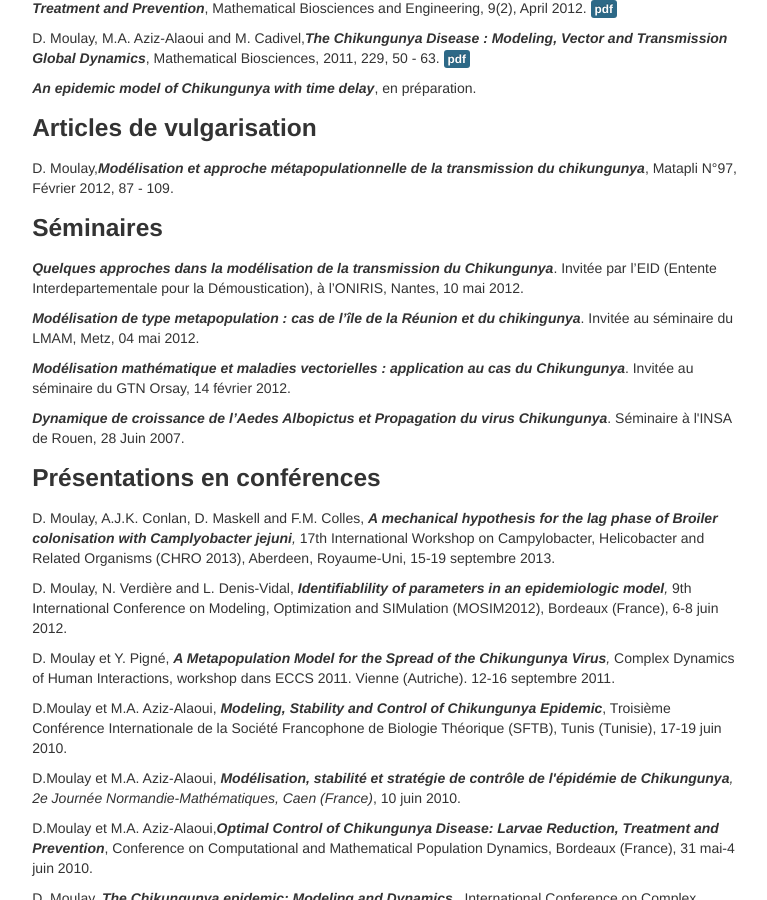
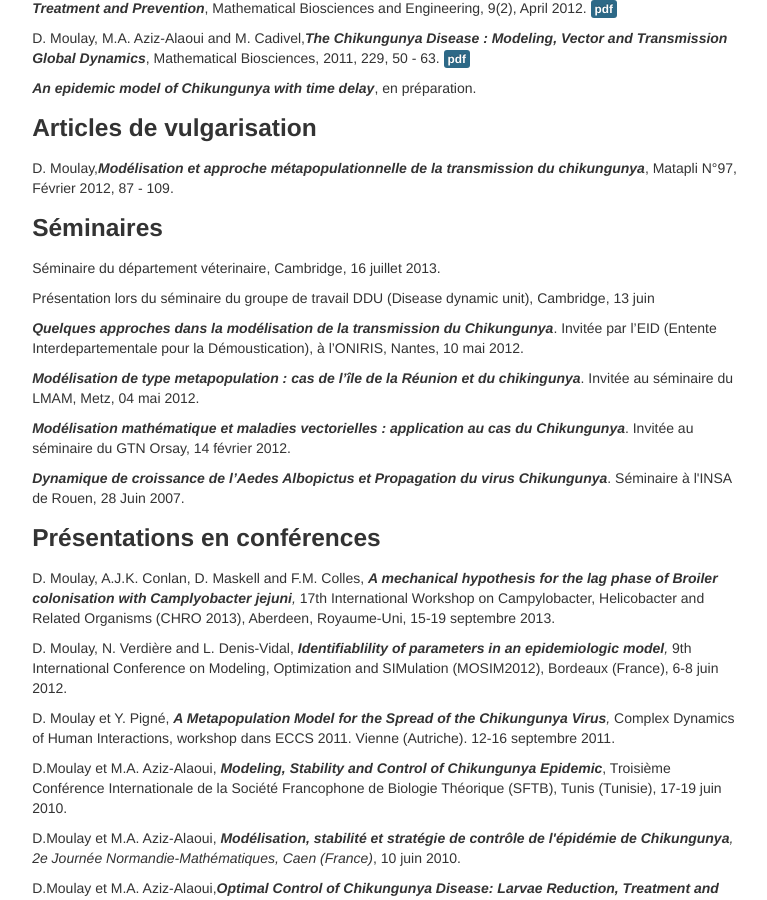
Before and after one commit to djamilator/djamilator.github.io, a Jekyll site: the page built from publications/index.html, in a window 1280 px wide and 900 px high, scrolled down 484 px. Shown: the whole window, without its empty margins (374-1141 px from the left). Built offline with Jekyll 4.4.1, drawn with Linux system fonts in a browser that asks for light colours; Markdown is read by kramdown in place of the engine named in the settings.

Commit message:
ajout seminaire cambridge

```diff
--- a/publications/index.html
+++ b/publications/index.html
@@ -33,6 +33,15 @@ D. Moulay,<b><i>Modélisation et approche métapopulationnelle de la transmissio
 </p>
 
 <h3>Séminaires</h3>
+
+<p>
+Séminaire du département véterinaire, Cambridge, 16 juillet 2013.
+</p>
+
+<p>
+Présentation lors du séminaire du groupe de travail DDU (Disease dynamic unit), Cambridge, 13 juin
+</p>
+
 <p>
 <b><i>
 Quelques approches dans la modélisation de la transmission du Chikungunya</i></b>. Invitée par l’EID (Entente Interdepartementale pour la Démoustication), à l’ONIRIS, Nantes, 10 mai 2012.
```
